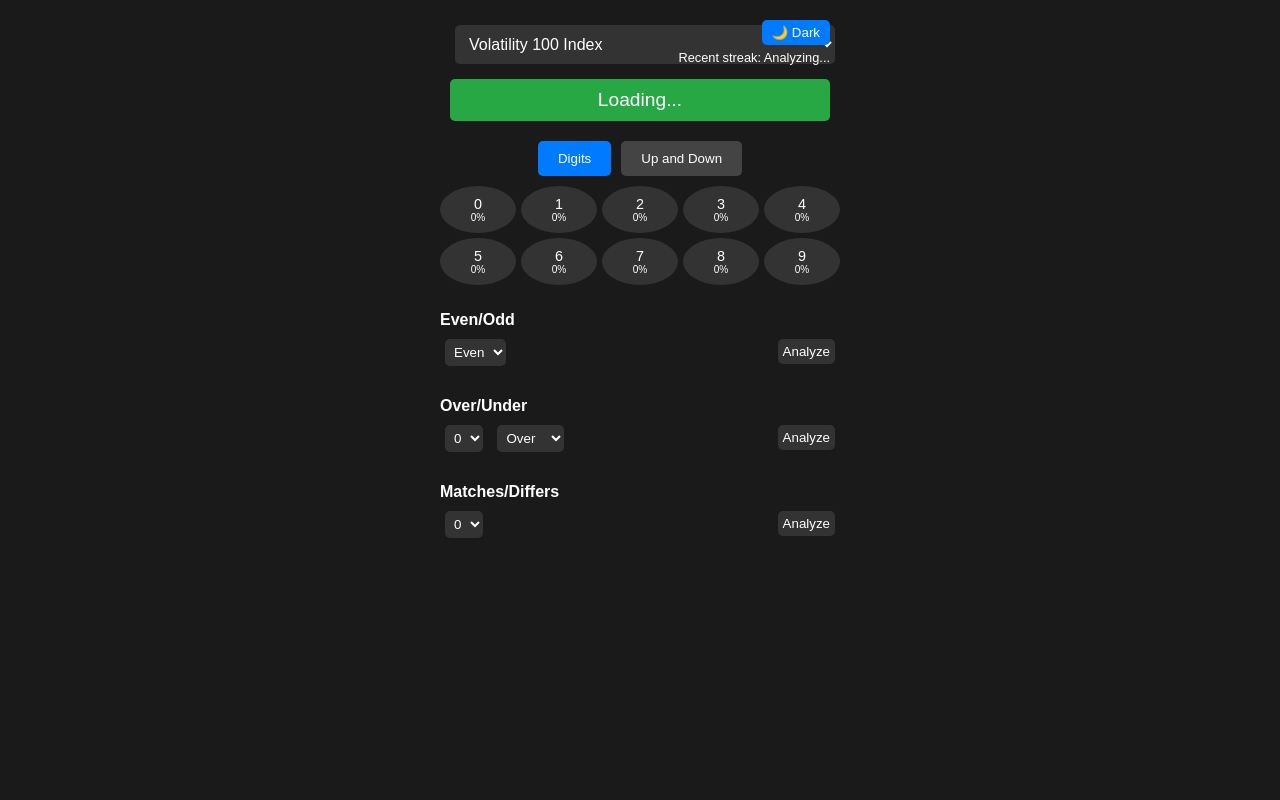
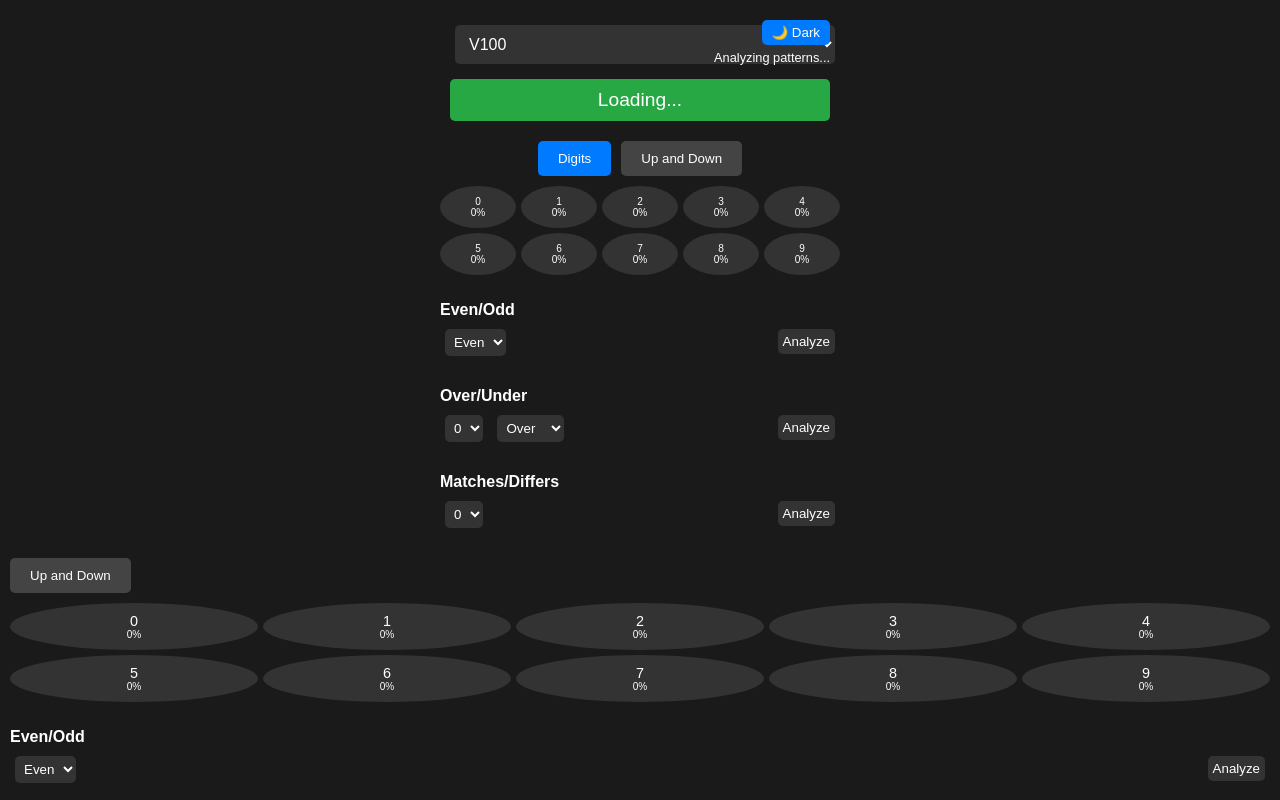
Before and after one commit to laiss3r/Dmastertool, a plain HTML site: page index.html in a window 1280 px wide. Shown: the top 800 px of the page. Drawn offline with Linux system fonts and the light colour scheme.

Commit message:
index.html

```diff
--- a/index.html
+++ b/index.html
@@ -10,31 +10,112 @@
 </head>
 <body>
     <div class="container">
-        <!-- Top Section: Volatility Selection and Price -->
+        <!-- Top Section: Volatility Selection Panel -->
         <header>
             <div class="mode-toggle">
                 <button id="modeToggle">🌙 Dark</button>
-                <div class="expert-insights" id="expertInsights">Recent streak: Analyzing...</div>
+                <div class="expert-insights" id="expertInsights">Analyzing patterns...</div>
             </div>
             <select id="volatilitySelect">
-                <option value="V100" selected>Volatility 100 Index</option>
-                <option value="V10">Volatility 10 Index</option>
-                <option value="V10s">Volatility 10 (1s) Index</option>
-                <option value="V24">Volatility 24 Index</option>
-                <option value="V24s">Volatility 24 (1s) Index</option>
-                <option value="V75">Volatility 75 Index</option>
-                <option value="V75s">Volatility 75 (1s) Index</option>
-                <option value="V100s">Volatility 100 (1s) Index</option>
-                <option value="V150">Volatility 150 Index</option>
-                <option value="V150s">Volatility 150 (1s) Index</option>
+                <option value="R_10">V10</option>
+                <option value="1HZ10V">V10s</option>
+                <option value="R_24">V24</option>
+                <option value="1HZ24V">V24s</option>
+                <option value="R_75">V75</option>
+                <option value="1HZ75V">V75s</option>
+                <option value="R_100" selected>V100</option>
+                <option value="1HZ100V">V100s</option>
+                <option value="R_150">V150</option>
+                <option value="1HZ150V">V150s</option>
             </select>
             <div class="price-tick" id="priceTick">Loading...</div>
         </header>
 
-        <!-- Middle Section: Trade Type Selector -->
+        <!-- Middle Section: Trade Type Panel -->
         <section class="trade-type">
             <button class="trade-btn active" data-type="digits">Digits</button>
             <button class="trade-btn" data-type="updown">Up and Down</button>
+        </section>
+
+        <!-- Digits Analysis Panel -->
+        <section id="digitsPanel" class="panel">
+            <div class="digit-grid">
+                <div class="digit" data-digit="0"><span>0<br>0%</span></div>
+                <div class="digit" data-digit="1"><span>1<br>0%</span></div>
+                <div class="digit" data-digit="2"><span>2<br>0%</span></div>
+                <div class="digit" data-digit="3"><span>3<br>0%</span></div>
+                <div class="digit" data-digit="4"><span>4<br>0%</span></div>
+                <div class="digit" data-digit="5"><span>5<br>0%</span></div>
+                <div class="digit" data-digit="6"><span>6<br>0%</span></div>
+                <div class="digit" data-digit="7"><span>7<br>0%</span></div>
+                <div class="digit" data-digit="8"><span>8<br>0%</span></div>
+                <div class="digit" data-digit="9"><span>9<br>0%</span></div>
+            </div>
+            <div class="eo-sequence" id="eoSequence"></div>
+            <div class="analysis-controls">
+                <!-- Even/Odd Analysis -->
+                <div class="control-section">
+                    <h3>Even/Odd</h3>
+                    <select id="eoSelect">
+                        <option value="even">Even</option>
+                        <option value="odd">Odd</option>
+                    </select>
+                    <button class="analyze-btn" data-type="eo">Analyze</button>
+                    <div class="prediction" id="eoPrediction"></div>
+                </div>
+                <!-- Over/Under Analysis -->
+                <div class="control-section">
+                    <h3>Over/Under</h3>
+                    <select id="ouDigitSelect">
+                        <option value="0">0</option>
+                        <option value="1">1</option>
+                        <option value="2">2</option>
+                        <option value="3">3</option>
+                        <option value="4">4</option>
+                        <option value="5">5</option>
+                        <option value="6">6</option>
+                        <option value="7">7</option>
+                        <option value="8">8</option>
+                        <option value="9">9</option>
+                    </select>
+                    <select id="ouTypeSelect">
+                        <option value="over">Over</option>
+                        <option value="under">Under</option>
+                    </select>
+                    <button class="analyze-btn" data-type="ou">Analyze</button>
+                    <div class="prediction" id="ouPrediction"></div>
+                </div>
+                <!-- Matches/Differs Analysis -->
+                <div class="control-section">
+                    <h3>Matches/Differs</h3>
+                    <select id="mdDigitSelect">
+                        <option value="0">0</option>
+                        <option value="1">1</option>
+                        <option value="2">2</option>
+                        <option value="3">3</option>
+                        <option value="4">4</option>
+                        <option value="5">5</option>
+                        <option value="6">6</option>
+                        <option value="7">7</option>
+                        <option value="8">8</option>
+                        <option value="9">9</option>
+                    </select>
+                    <button class="analyze-btn" data-type="md">Analyze</button>
+                    <div class="prediction" id="mdPrediction"></div>
+                    <div class="timer" id="mdTimer"></div>
+                </div>
+            </div>
+        </section>
+
+        <!-- Up and Down Analysis Panel -->
+        <section id="updownPanel" class="panel hidden">
+            <button class="analyze-btn" data-type="ud">Analyze</button>
+            <div class="prediction" id="udPrediction"></div>
+        </section>
+    </div>
+    <script src="script.js"></script>
+</body>
+</html>            <button class="trade-btn" data-type="updown">Up and Down</button>
         </section>
 
         <!-- Digits Analysis Panel -->
```
